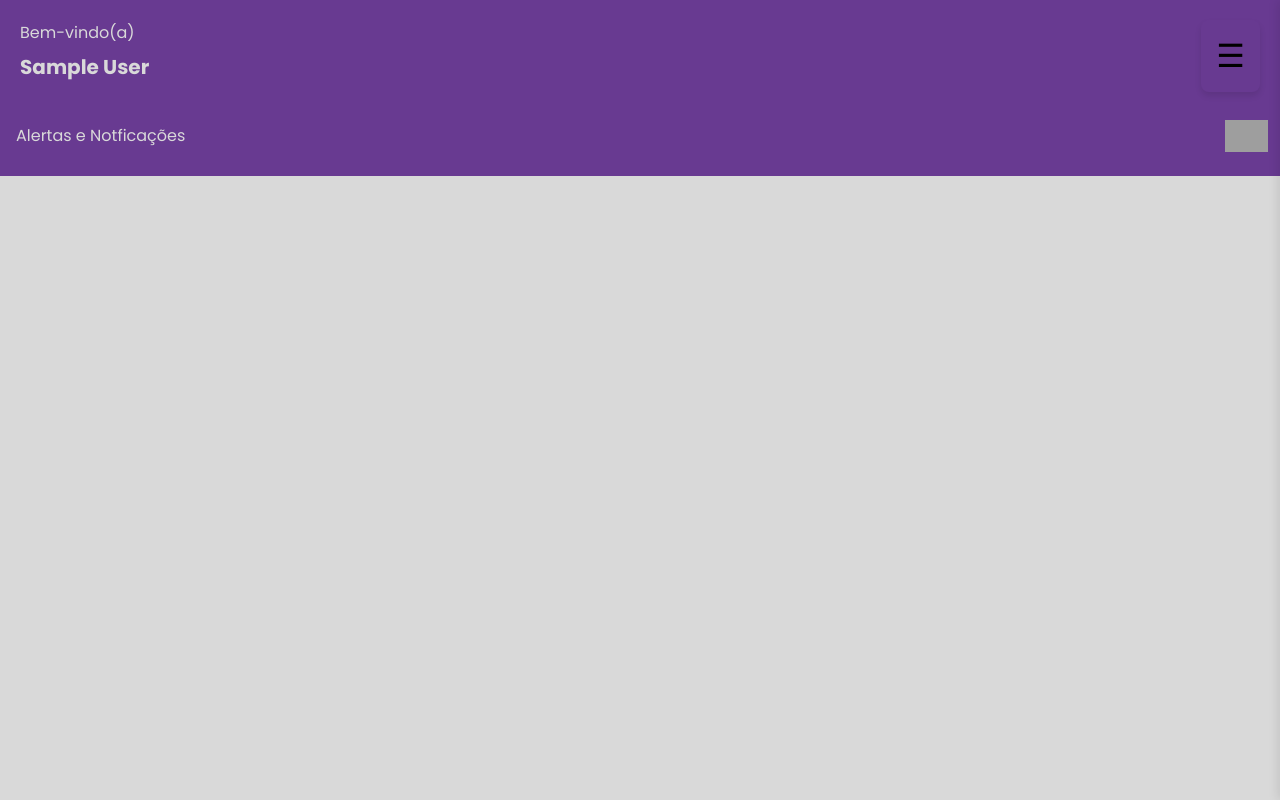
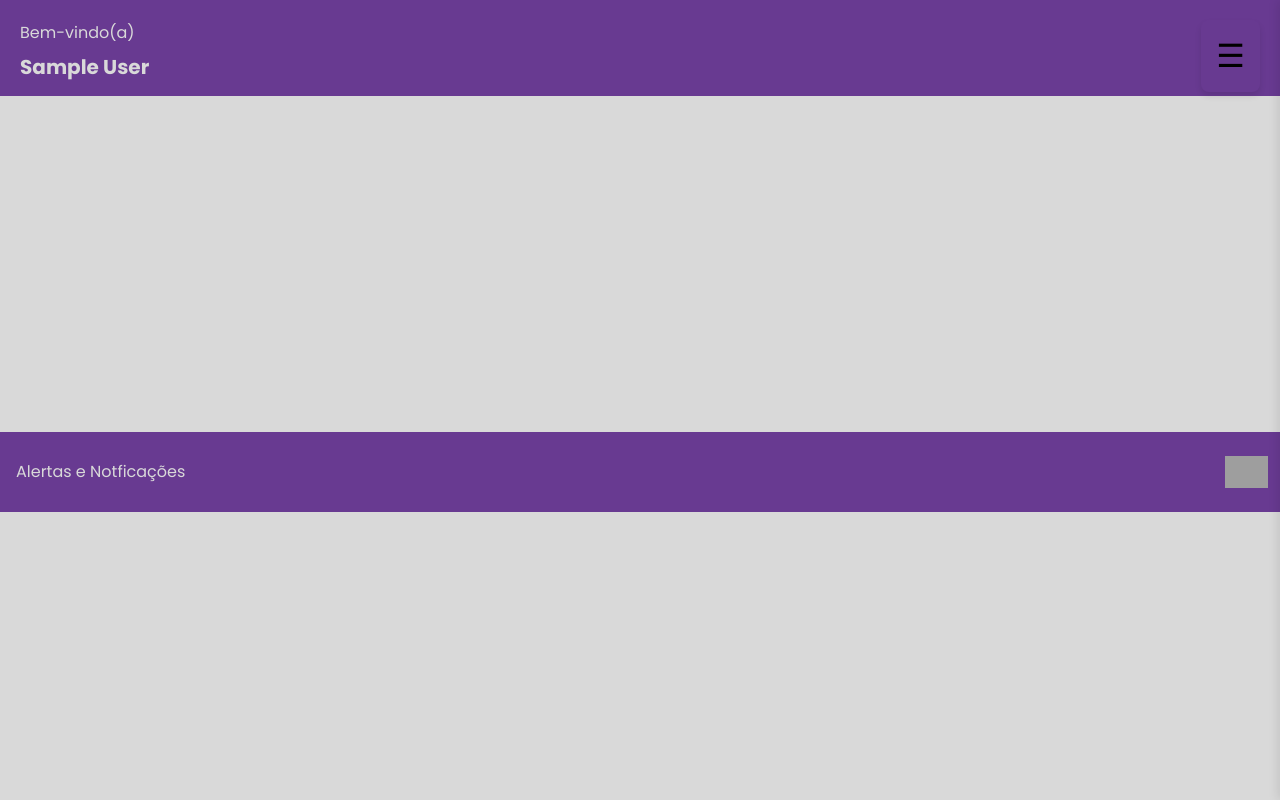
Before and after one commit to Marco-Tomasini/SA, a PHP site: page /public/dashboard.php in a window 1280 px wide. Run offline with PHP 8.4, Linux system fonts and the light colour scheme; the visitor is signed in with stand-in values (Sample User, id 1); data that the repository does not hold is empty; grey boxes are pictures that could not be loaded.

Commit message:
UPDATE - Dashboard 1.1

```diff
--- a/public/dashboard.php
+++ b/public/dashboard.php
@@ -26,7 +26,7 @@ $resultAlerta = $mysqli->query($sql);
     <link rel="stylesheet" href="../styles/style.css">
 </head>
 
-<body>
+<body class="overflow-hidden">
     <main>
         <div class="container-fluid">
             <div class="row headerDash d-flex align-items-center">
@@ -39,11 +39,11 @@ $resultAlerta = $mysqli->query($sql);
                     <?php include 'sidebar.php'; ?>
                 </div>
             </div>
+            <div class="scrollViagens">
                 <?php if ($resultViagem->num_rows > 0): ?>
                     <?php while ($row = $resultViagem->fetch_assoc()): ?>
-
-                            <div class="row row-cols-1">
-                                <div class="col-12 d-flex justify-content-between align-items-center lh-1 mt-2 mb-1">
+                        <div class="row row-cols-1 border-bottom border-black">
+                            <div class="col-12 d-flex justify-content-between align-items-center lh-1 mt-3 mb-3">
                                 <div class="col-4 d-flex flex-column align-items-start">
                                     <div class="d-flex">
                                         <?php $partida = new DateTime($row['data_partida']); ?>
@@ -73,22 +73,25 @@ $resultAlerta = $mysqli->query($sql);
                                     <img src="../assets/icon/train 1.svg" alt="" class="ms-3">
                                 </div>
                             </div>
-
-                                <hr>
                         </div>
                     <?php endwhile; ?>
                 <?php endif; ?>
+            </div>
+
 
 
             <div class="row alertasDash d-flex align-items-center">
-                        <div class="col-6"><p class="mb-0 ms-1">Alertas e Notficações</p></div>
+                <div class="col-6">
+                    <p class="mb-0 ms-1">Alertas e Notficações</p>
+                </div>
                 <div class="col-6 d-flex justify-content-end"><img src="../assets/icon/seta-curva-esquerda 2.svg" alt="" height="32"></div>
             </div>
+            <div class="scrollAlertas">
                 <?php if ($resultAlerta->num_rows > 0): ?>
                     <?php while ($row = $resultAlerta->fetch_assoc()): ?>
 
-                            <div class="row row.cols-1">
-                                <div class="col-12 d-flex align-items-center mt-3">
+                        <div class="row row.cols-1 border-bottom border-black">
+                            <div class="col-12 d-flex align-items-center mt-3 mb-3">
                                 <div class="col-1 d-flex justify-content-center align-items-center">
                                     <img src="../assets/icon/Ellipse 16.svg" alt="">
                                 </div>
@@ -99,9 +102,9 @@ $resultAlerta = $mysqli->query($sql);
                                 </div>
                             </div>
                         </div>
-                            <hr>
                     <?php endwhile; ?>
                 <?php endif; ?>
+            </div>
         </div>
     </main>
 
--- a/styles/style.css
+++ b/styles/style.css
@@ -55,6 +55,23 @@ body {
     height: 10vh;
 }
 
+.scrollAlertas {
+    height: 36vh;
+    overflow-y: auto;
+    overflow-x: hidden;
+}
+
+.scrollViagens {
+    height: 42vh;
+    width: auto;
+    overflow-y: auto;
+    overflow-x: hidden;
+}
+
+.sessaoViagens {
+    border: 10px;
+}
+
 .botaoCreate {
     background-color: #683A91;
     color: #D9D9D9;
```
Lines whose indentation alone changed are shown as unchanged.
